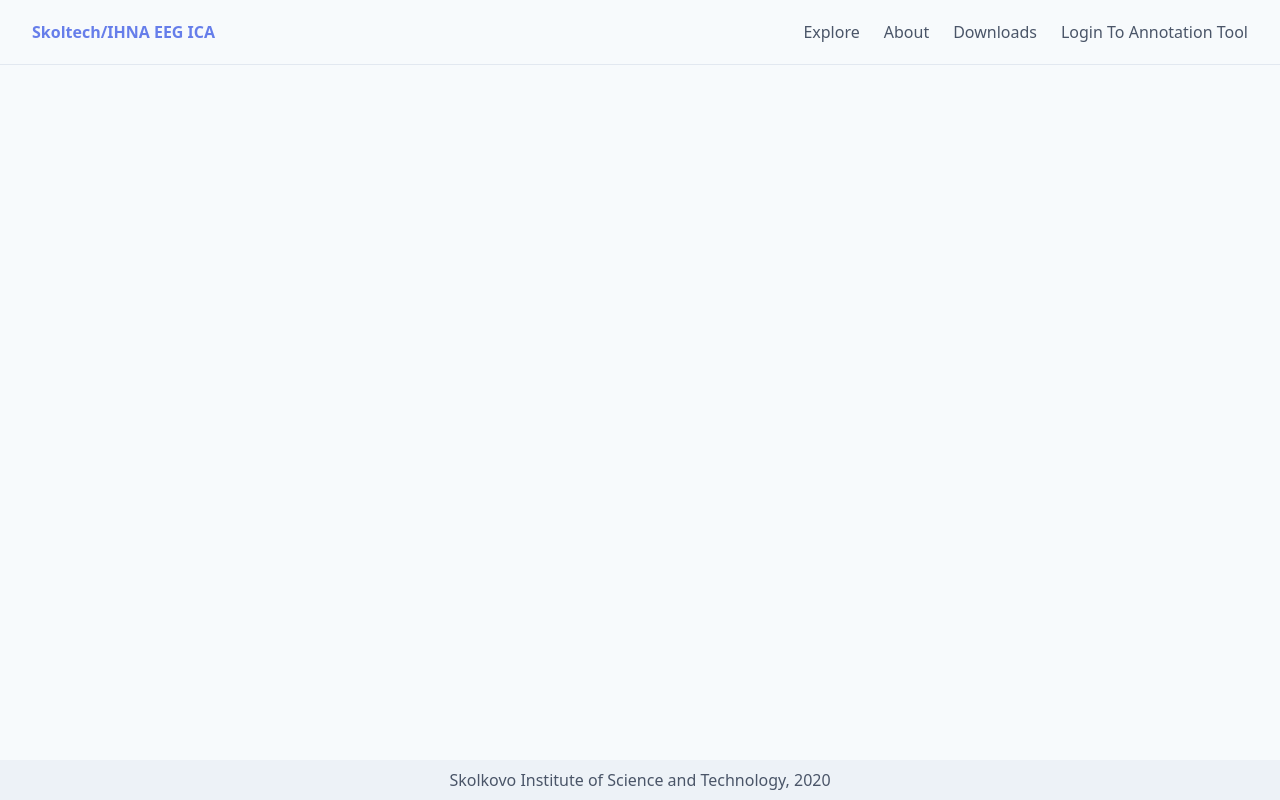
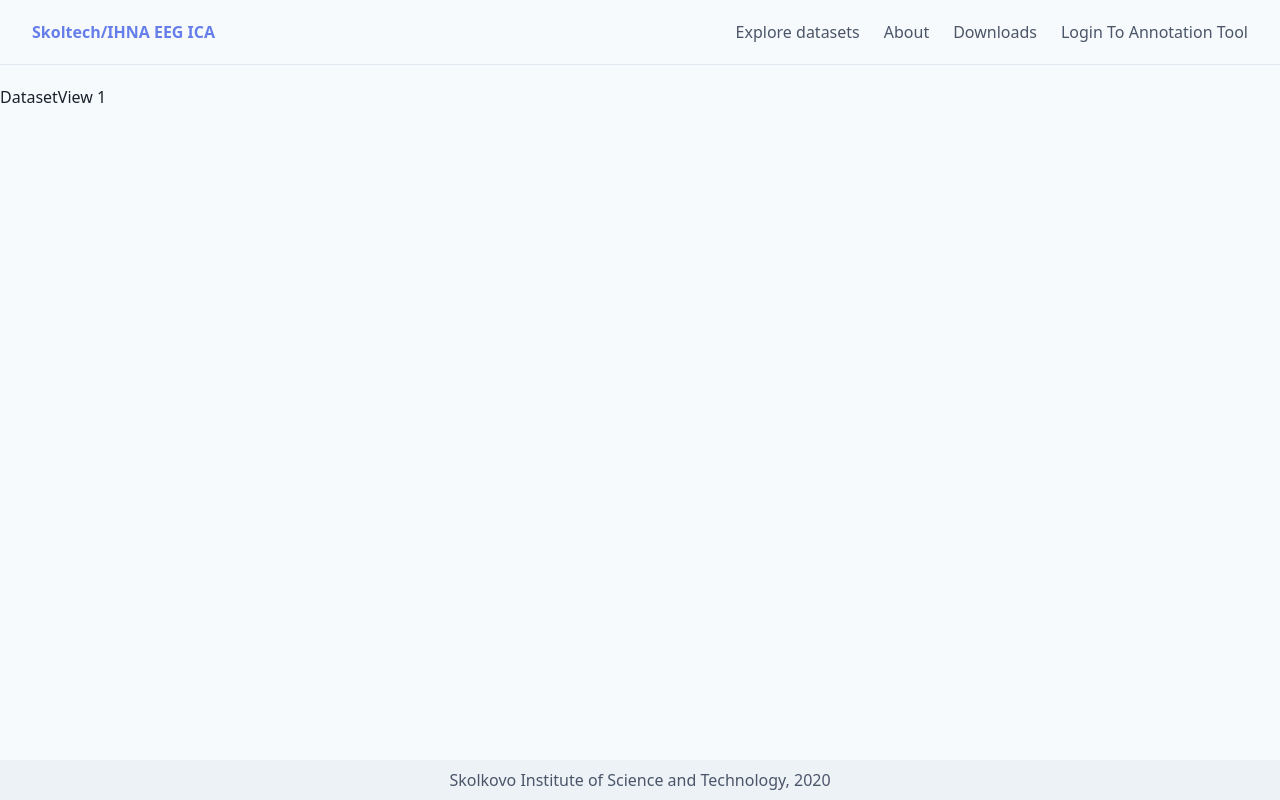
Before and after one commit to ledovsky/eeg-ic-annotation, a React (Create React App) app in the folder front/: page /datasets/1 in a window 1280 px wide. Built offline with nearby package versions, Linux system fonts and the light colour scheme.

Commit message:
Added empty redux

```diff
--- a/front/src/App.jsx
+++ b/front/src/App.jsx
@@ -6,6 +6,8 @@ import HomePage from './components/HomePage'
 import Login from './components/Login'
 import Navbar from './components/Navbar'
 import Footer from './components/Footer'
+import Datasets from './containers/DatasetsContainer'
+import DatasetView from './components/DatasetView'
 
 function App() {
   return (
@@ -19,6 +21,12 @@ function App() {
           <Route path="/login">
             <Login />
           </Route>
+          <Route exact path="/datasets">
+            <Datasets />
+          </Route>
+          <Route exact path="/datasets/:dataset_name">
+            <DatasetView />
+          </Route>
         </Router>
         <ToastContainer />
       </div>
--- /dev/null
+++ b/front/src/components/DatasetView.jsx
@@ -0,0 +1,10 @@
+import { useParams, useHistory } from 'react-router-dom'
+
+function DatasetView(props) {
+  const { dataset_name } = useParams()
+  return (
+    <div>DatasetView {dataset_name}</div>
+  )
+}
+
+export default DatasetView;
--- a/front/src/components/Navbar.jsx
+++ b/front/src/components/Navbar.jsx
@@ -26,7 +26,8 @@ function Navbar() {
       <div className="py-5 px-2">
         <ul className="flex">
           <NavbarItemMain>Skoltech/IHNA EEG ICA</NavbarItemMain>
-          <NavbarItem to="/" margin>Explore</NavbarItem>
+          <NavbarItem to="/" margin></NavbarItem>
+          <NavbarItem to="/">Explore datasets</NavbarItem>
           <NavbarItem to="/">About</NavbarItem>
           <NavbarItem to="/">Downloads</NavbarItem>
           <NavbarItem to="/login">Login To Annotation Tool</NavbarItem>
--- /dev/null
+++ b/front/src/containers/DatasetsContainer.js
@@ -0,0 +1,7 @@
+function Datasets(props) {
+  return (
+    <div>Datasets</div>
+  )
+}
+
+export default Datasets;
--- a/front/src/index.js
+++ b/front/src/index.js
@@ -3,13 +3,10 @@ import ReactDOM from 'react-dom';
 import './styles/tailwind.css'
 import App from './App.jsx';
 import reportWebVitals from './reportWebVitals';
+import { Provider } from 'react-redux';
+import store from './store';
 
-ReactDOM.render(
-  <React.StrictMode>
-    <App />
-  </React.StrictMode>,
-  document.getElementById('root')
-);
+ReactDOM.render(<Provider store={ store }><App /></Provider>, document.getElementById('root'));
 
 // If you want to start measuring performance in your app, pass a function
 // to log results (for example: reportWebVitals(console.log))
--- /dev/null
+++ b/front/src/reducers/rootReducer.js
@@ -0,0 +1,13 @@
+const initialState = {}
+
+// Use the initialState as a default value
+export default function appReducer(state = initialState, action) {
+  // The reducer normally looks at the action type field to decide what happens
+  switch (action.type) {
+    // Do something here based on the different types of actions
+    default:
+      // If this reducer doesn't recognize the action type, or doesn't
+      // care about this specific action, return the existing state unchanged
+      return state
+  }
+}
--- /dev/null
+++ b/front/src/store.js
@@ -0,0 +1,3 @@
+import { createStore } from 'redux'
+import rootReducer from './reducers/rootReducer'
+export default createStore(rootReducer)
```
